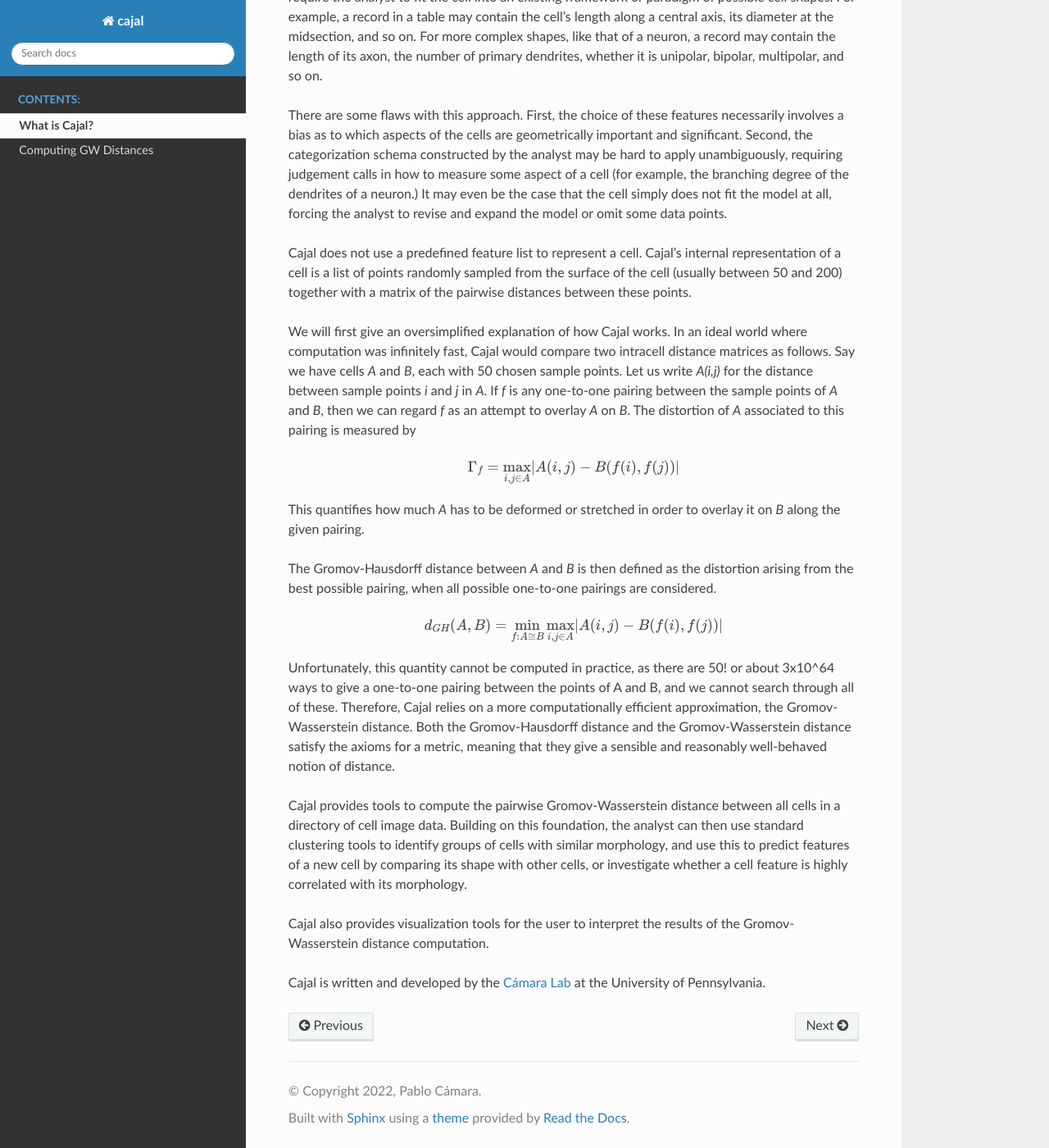
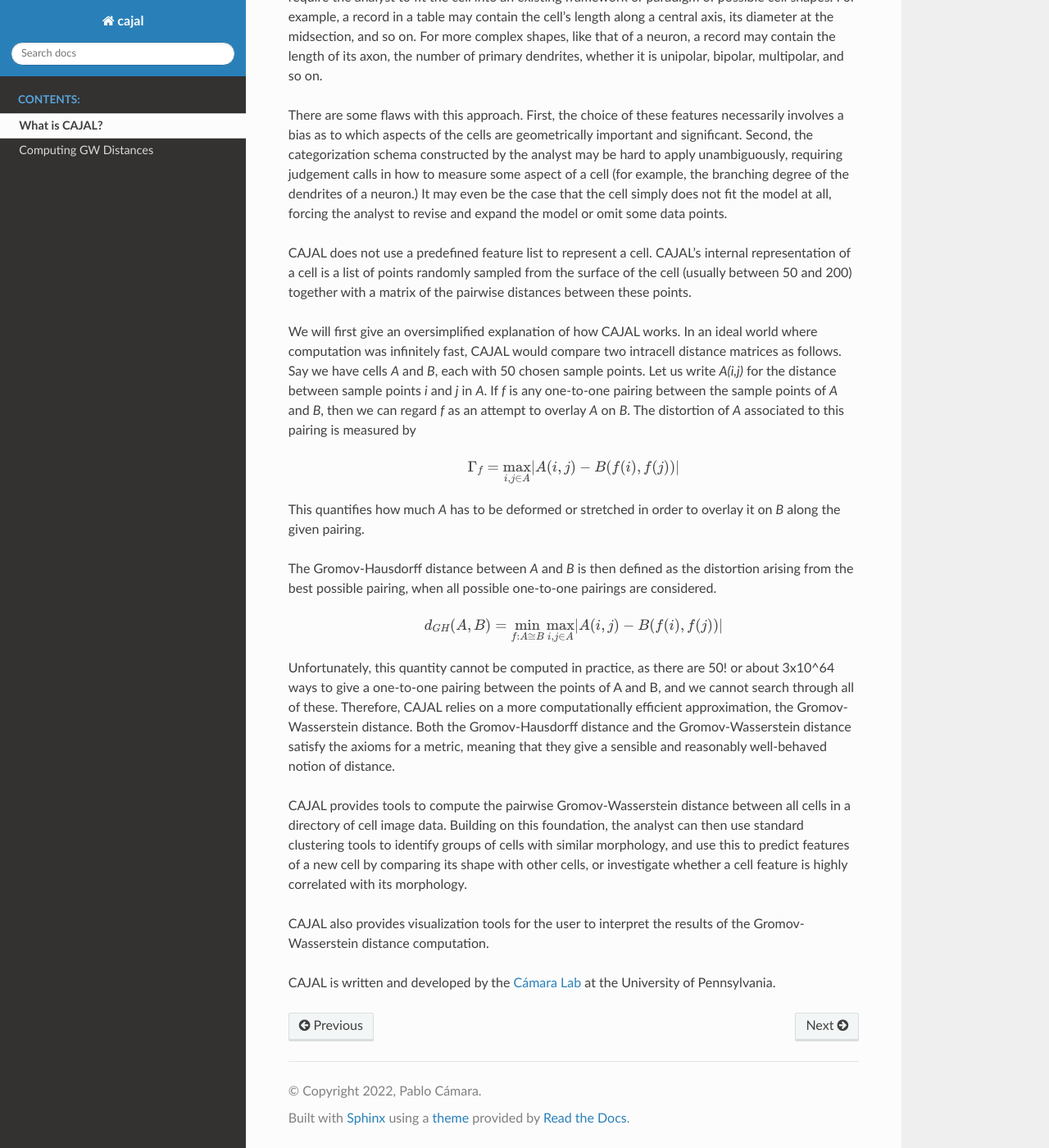
Before and after one commit to CamaraLab/CAJAL, a Sphinx documentation site: the page built from docs/what-is-cajal.rst, in a window 1280 px wide and 1400 px high, scrolled down 295 px. Shown: the whole window at 82% size. Built offline with Sphinx 7.4.7 and the Read the Docs theme 2.0.0, drawn with Linux system fonts in a browser that asks for light colours; some of the changed text lies outside the part shown.

```diff
--- a/docs/what-is-cajal.rst
+++ b/docs/what-is-cajal.rst
@@ -1,18 +1,18 @@
 .. -*- coding: utf-8 -*-
 
-What is Cajal?
+What is CAJAL?
 ==============
 
-Cajal is a general computational framework for the multi-modal analysis and integration of single-cell morphological data.
+CAJAL is a general computational framework for the multi-modal analysis and integration of single-cell morphological data.
 
 The structure, shape and size of a cell are important to understand its function, its regulation of cell activities, and its interaction with other cells. Other tools to compare and analyze the
 shape of cells require the analyst to fit the cell into an existing framework or paradigm of possible cell shapes. For example, a record in a table may contain the cell's length along a central axis, its diameter at the midsection, and so on. For more complex shapes, like that of a neuron, a record may contain the length of its axon, the number of primary dendrites, whether it is unipolar, bipolar, multipolar, and so on.
 
 There are some flaws with this approach. First, the choice of these features necessarily involves a bias as to which aspects of the cells are geometrically important and significant. Second, the categorization schema constructed by the analyst may be hard to apply unambiguously, requiring judgement calls in how to measure some aspect of a cell (for example, the branching degree of the dendrites of a neuron.) It may even be the case that the cell simply does not fit the model at all, forcing the analyst to revise and expand the model or omit some data points.
 
-Cajal does not use a predefined feature list to represent a cell. Cajal's internal representation of a cell is a list of points randomly sampled from the surface of the cell (usually between 50 and 200) together with a matrix of the pairwise distances between these points.
+CAJAL does not use a predefined feature list to represent a cell. CAJAL's internal representation of a cell is a list of points randomly sampled from the surface of the cell (usually between 50 and 200) together with a matrix of the pairwise distances between these points.
 
-We will first give an oversimplified explanation of how Cajal works. In an ideal world where computation was infinitely fast, Cajal would compare two intracell distance matrices as follows.
+We will first give an oversimplified explanation of how CAJAL works. In an ideal world where computation was infinitely fast, CAJAL would compare two intracell distance matrices as follows.
 Say we have cells *A* and *B*, each with 50 chosen sample points. Let us write *A(i,j)* for the distance between sample points *i* and *j* in *A*. If *f* is any one-to-one pairing between the sample points of *A* and *B*, then we can regard *f* as an attempt to overlay *A* on *B*. The distortion of *A* associated to this pairing is measured by
 
 .. math::  \Gamma_f = \max_{i,j \in A} \lvert A(i,j) - B(f(i),f(j)) \rvert
@@ -23,12 +23,12 @@ The Gromov-Hausdorff distance between *A* and *B* is then defined as the distort
 
 .. math::  d_{GH}(A,B) = \min_{f : A\cong B} \max_{i,j \in A} \lvert A(i,j) - B(f(i),f(j)) \rvert
 
-Unfortunately, this quantity cannot be computed in practice, as there are 50! or about 3x10^64 ways to give a one-to-one pairing between the points of A and B, and we cannot search through all of these. Therefore, Cajal relies on a more computationally efficient approximation, the Gromov-Wasserstein distance. Both the Gromov-Hausdorff distance and the Gromov-Wasserstein distance satisfy the axioms for a metric, meaning that they give a sensible and reasonably well-behaved notion of distance.
+Unfortunately, this quantity cannot be computed in practice, as there are 50! or about 3x10^64 ways to give a one-to-one pairing between the points of A and B, and we cannot search through all of these. Therefore, CAJAL relies on a more computationally efficient approximation, the Gromov-Wasserstein distance. Both the Gromov-Hausdorff distance and the Gromov-Wasserstein distance satisfy the axioms for a metric, meaning that they give a sensible and reasonably well-behaved notion of distance.
 
-Cajal provides tools to compute the pairwise Gromov-Wasserstein distance between all cells in a directory of cell image data. Building on this foundation, the analyst can then use standard clustering
+CAJAL provides tools to compute the pairwise Gromov-Wasserstein distance between all cells in a directory of cell image data. Building on this foundation, the analyst can then use standard clustering
 tools to identify groups of cells with similar morphology, and use this to predict features of a new cell by comparing its shape with other cells, or investigate whether a cell feature is highly
 correlated with its morphology.
 
-Cajal also provides visualization tools for the user to interpret the results of the Gromov-Wasserstein distance computation.
+CAJAL also provides visualization tools for the user to interpret the results of the Gromov-Wasserstein distance computation.
 
-Cajal is written and developed by the `Cámara Lab <https://camara-lab.org/>`_ at the University of Pennsylvania.
+CAJAL is written and developed by the `Cámara Lab <https://camara-lab.org/>`_ at the University of Pennsylvania.
```
